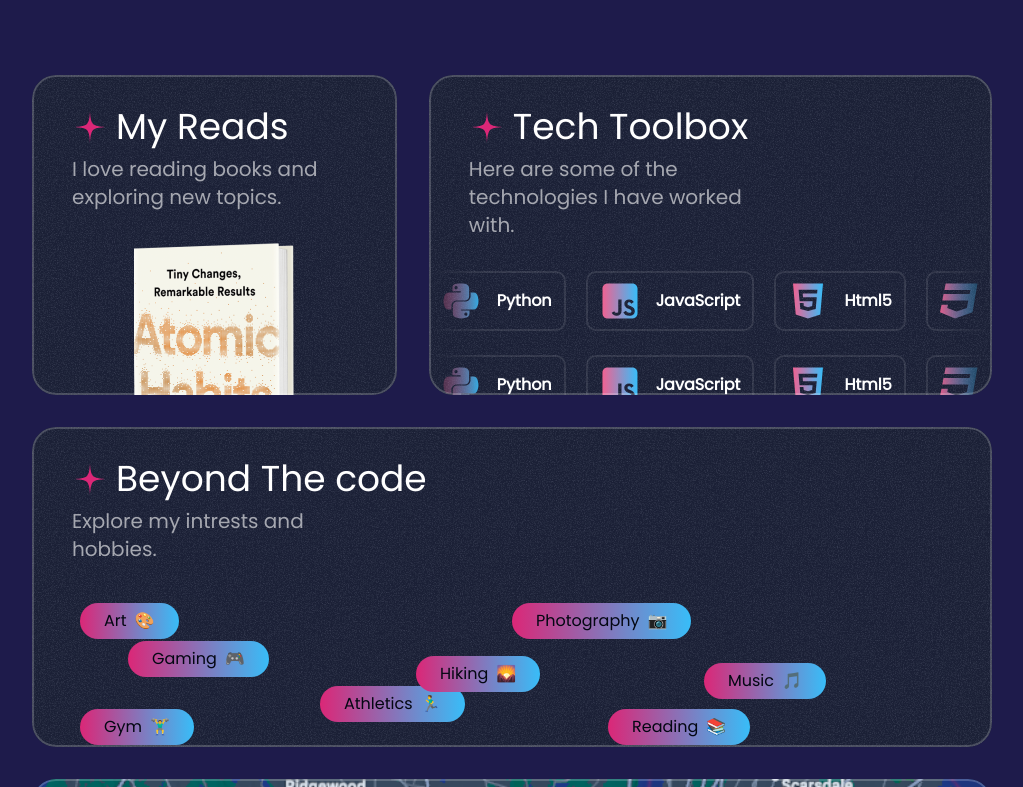
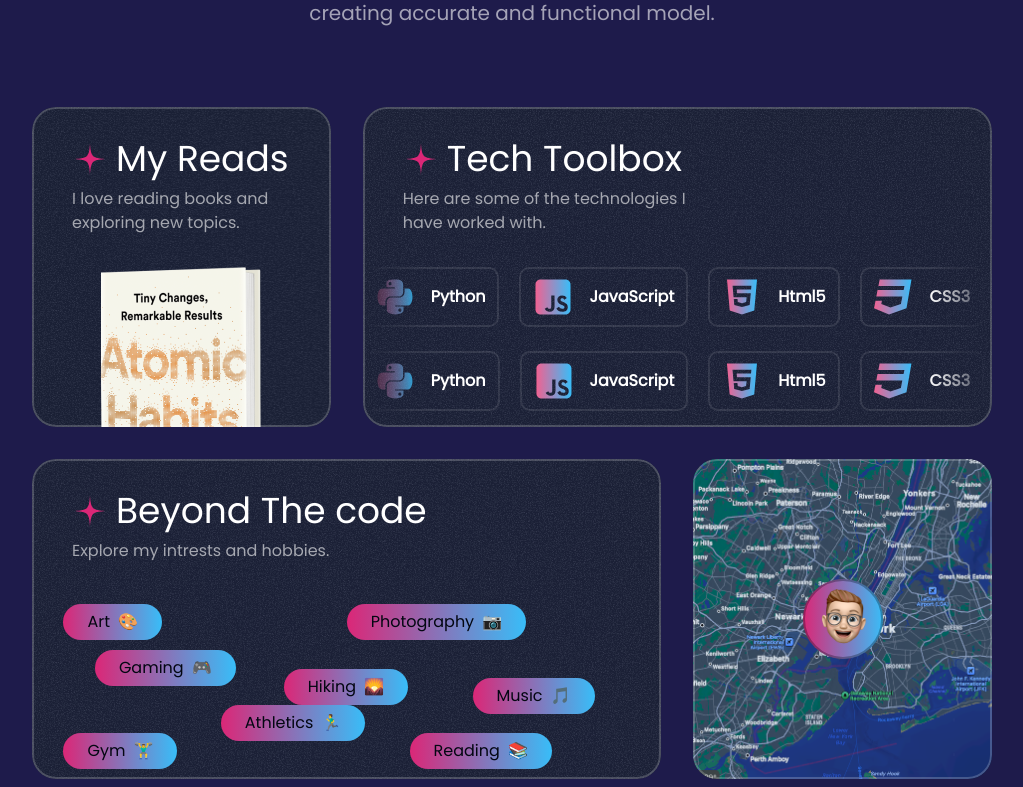
Before and after one commit to Abhinavexists/Portfolio, a Next.js app: page / in a window 1280 px wide. Shown: the part 4253-5040 px from the top of the page, without its empty margins (128-1151 px from the left). Built offline with nearby package versions, Linux system fonts and the light colour scheme.

Commit message:
Updated About.tsx

```diff
--- a/src/components/CardHeader.tsx
+++ b/src/components/CardHeader.tsx
@@ -18,7 +18,7 @@
                     {title}
                 </h3>
             </div>
-            <p className="text-sm lg:text-xl max-w-xs text-white/60 mt-2">
+            <p className="text-sm lg:text-base max-w-xs text-white/60 mt-2">
                 {description}
             </p>
         </div>
--- a/src/sections/About.tsx
+++ b/src/sections/About.tsx
@@ -97,7 +97,7 @@
 
 export const AboutSection = () => {
   return  (
-    <div className="py-20">
+    <div className="py-20 lg:py-28">
       <div className="container">
         <SectionHeader
           title="About Me"
@@ -105,8 +105,8 @@
           description="I am a Ml Engineer with a passion for creating accurate and functional model."
         />
         <div className="mt-20 flex flex-col gap-8">
-          <div className="grid grid-cols-1 gap-8 md:grid-cols-5">
-            <Card className="h-[320px] p-0 md:col-span-2">
+          <div className="grid grid-cols-1 gap-8 md:grid-cols-5 lg:grid-cols-3">
+            <Card className="h-[320px] p-0 md:col-span-2 lg:col-span-1">
             <CardHeader title="My Reads"
               description="I love reading books and exploring new topics."
               />
@@ -114,7 +114,7 @@
               <img src={bookImage.src} alt="Book Cover" />
               </div>
             </Card>
-            <Card className="h-[320px] md:col-span-3">
+            <Card className="h-[320px] md:col-span-3 lg:col-span-2">
               <CardHeader
                 title="Tech Toolbox"
                 description="Here are some of the technologies I have worked with."
@@ -123,7 +123,8 @@
               <ToolboxItems items={toolboxItems} className="mt-6" itemsWraperClassName="-translate-x-1/2"/>
             </Card>
           </div>
-          <Card className="h-[320px] p-0 flex flex-col">
+          <div className="grid grid-cols-1 gap-8 md:grid-cols-5 lg:grid-cols-3">
+            <Card className="h-[320px] p-0 flex flex-col col-span-3 lg:col-span-2">
               <CardHeader
               className="px-6 py-6"
               title="Beyond The code"
@@ -141,7 +142,7 @@
                 ))}
               </div>
             </Card>
-            <Card className="h-[320px] p-0 relative">
+            <Card className="h-[320px] p-0 relative col-span-3 md:col-span-2 lg:col-span-1">
               <Image src={mapImage} alt="Map" className="h-full w-full object-cover object-left-top " />
               <div className="absolute top-1/2 left-1/2 -translate-x-1/2 -translate-y-1/2 size-20 rounded-full bg-gradient-to-r from-pink-600 to-sky-400 after:content-[''] after:absolute after:inset-0 after:outline after:outline-2 after:-outline-offset-2 after:rounded-full after:outline-gray-950/30">
                 <Image src={smileMemoji} alt="Smile Memoji"  className="size-20"/>
@@ -150,5 +151,6 @@
           </div>
         </div>
       </div>
+    </div>
   );
 };
```
Lines whose indentation alone changed are shown as unchanged.
